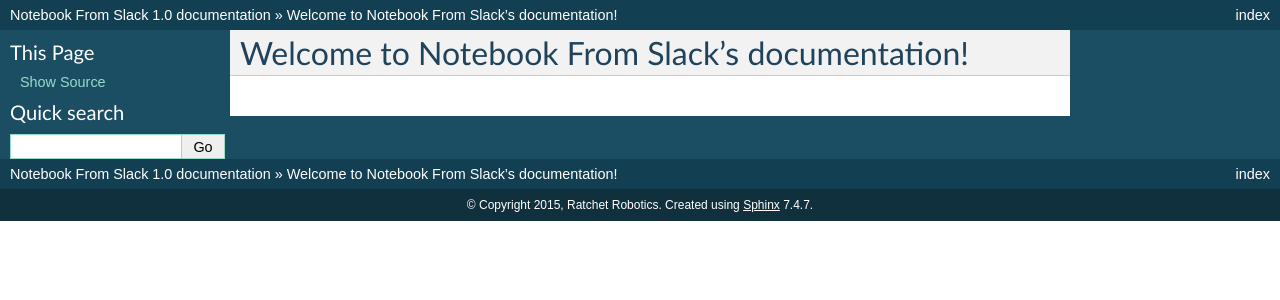
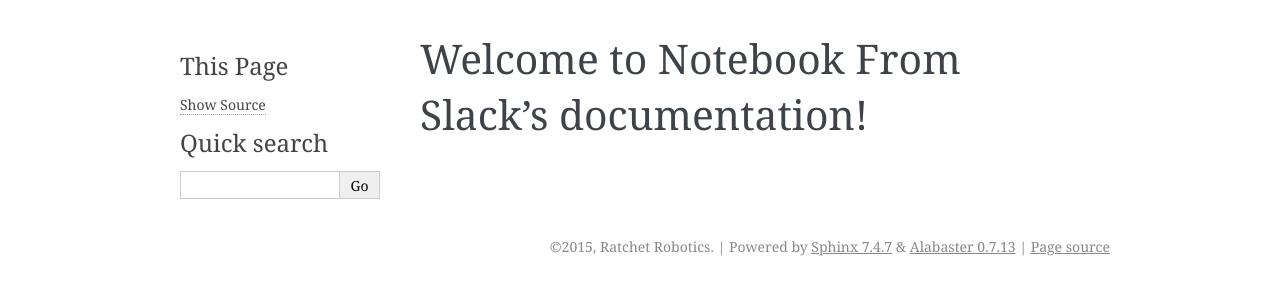
Before and after one commit to FTC-6806/espresso, a Sphinx documentation site: the page built from docs/index.rst, in a window 1280 px wide. Shown: the top 300 px of the page. Built offline with Sphinx 7.4.7, drawn with Linux system fonts in a browser that asks for light colours.

Commit message:
Tweak theme again

```diff
--- a/docs/conf.py
+++ b/docs/conf.py
@@ -31,6 +31,7 @@ import shlex
 # ones.
 extensions = [
     'sphinx.ext.autodoc',
+    'sphinxcontrib.httpdomain',
 ]
 
 # Add any paths that contain templates here, relative to this directory.
@@ -110,7 +111,7 @@ todo_include_todos = False
 
 # The theme to use for HTML and HTML Help pages.  See the documentation for
 # a list of builtin themes.
-html_theme = 'default'
+html_theme = 'alabaster'
 
 # Theme options are theme-specific and customize the look and feel of a theme
 # further.  For a list of options available for each theme, see the
```
